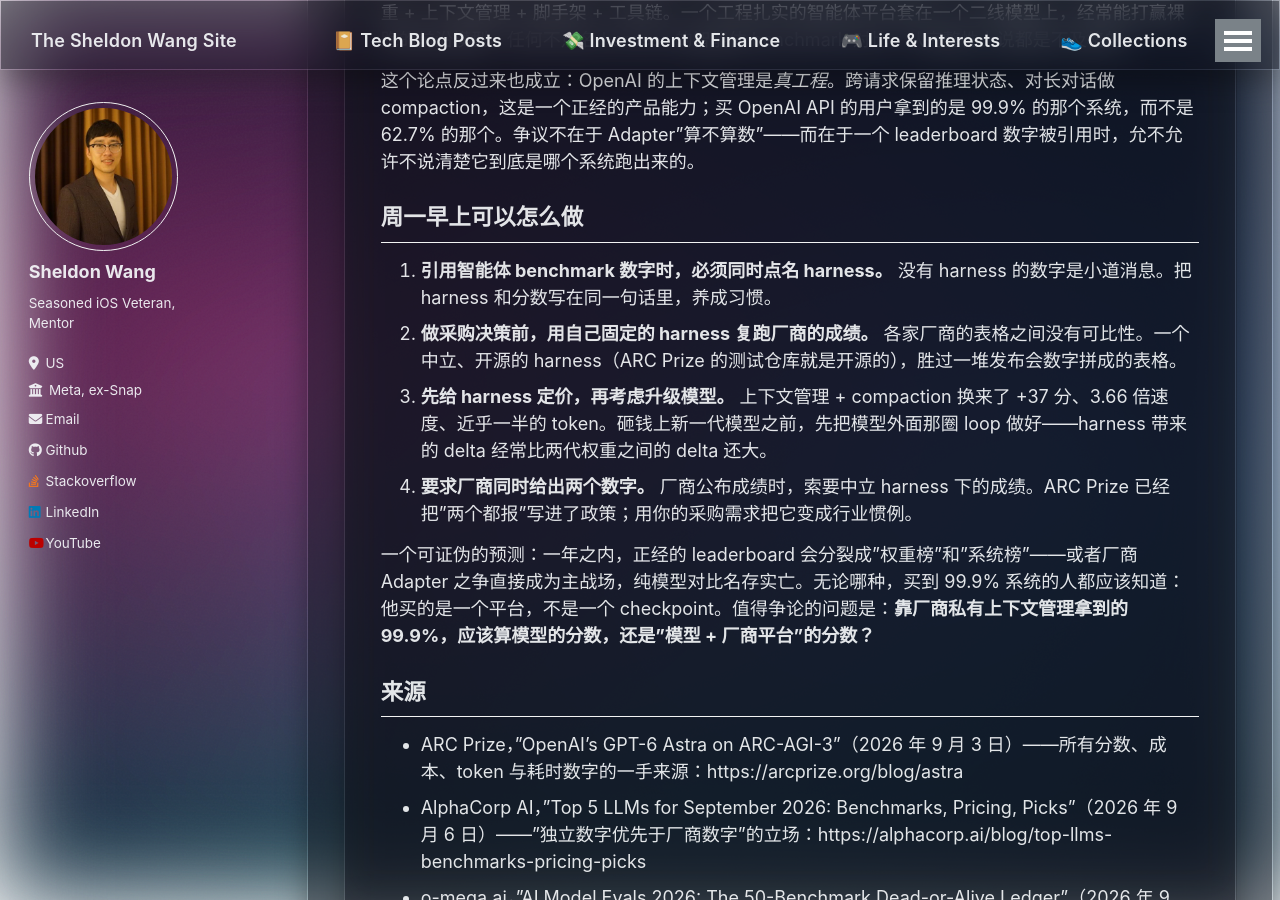
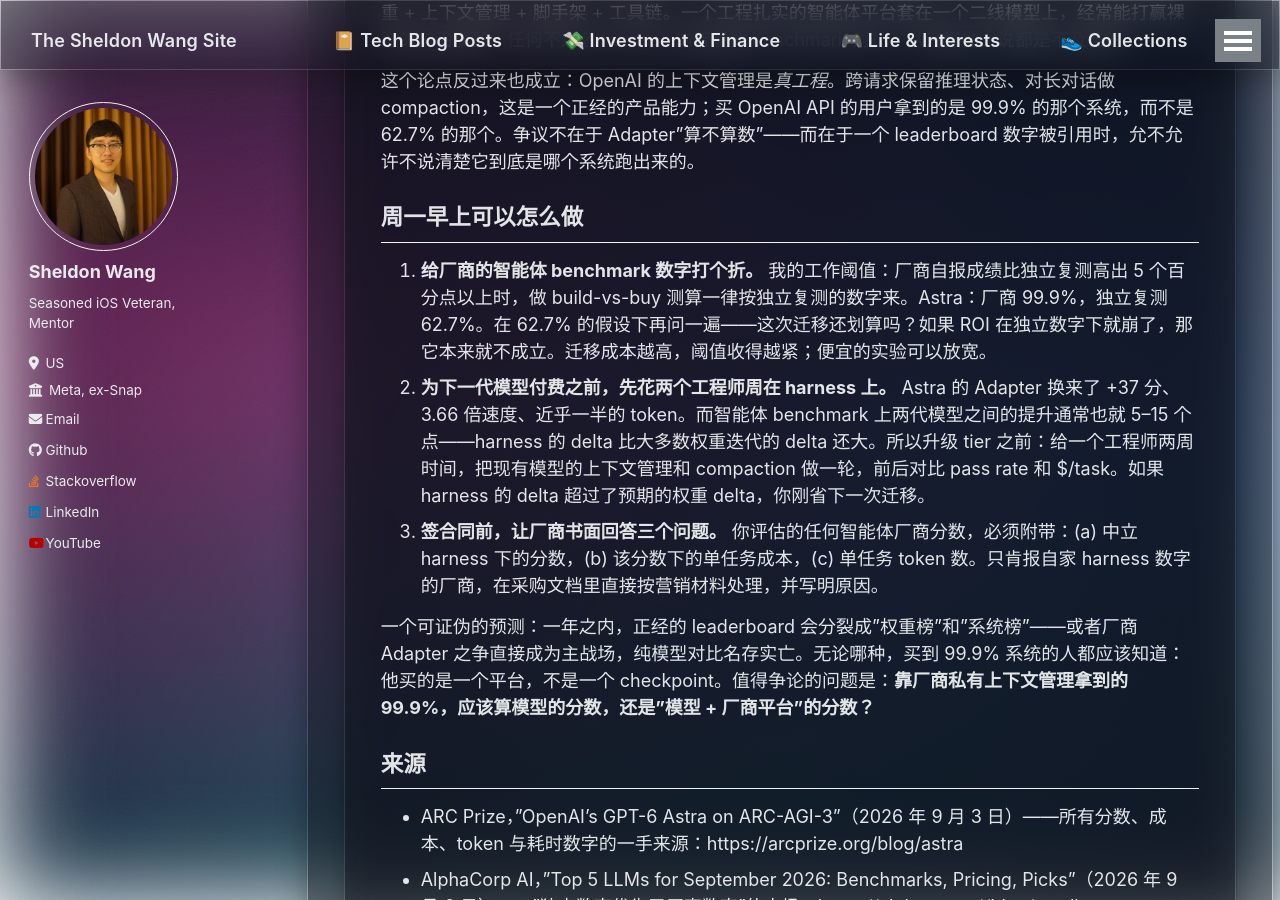
Before and after one commit to SheldonWangRJT/SheldonWangRJT.Github.io, a Jekyll site: the page built from _posts/2026-09-11-astra-arc-agi-3-harness-zh.md, in a window 1280 px wide and 900 px high, scrolled down 2464 px. Built offline with Jekyll 4.4.1, drawn with Linux system fonts in a browser that asks for light colours; comment, search, counter and statistics services are not loaded.

Commit message:
Rewrite Monday-morning takeaways: actionable thresholds (Astra harness)

```diff
--- a/_posts/2026-09-11-astra-arc-agi-3-harness-zh.md
+++ b/_posts/2026-09-11-astra-arc-agi-3-harness-zh.md
@@ -64,10 +64,9 @@ ARC Prize 在两套 harness 下都跑了 Astra，并且把两份结果都公开
 
 ## 周一早上可以怎么做
 
-1. **引用智能体 benchmark 数字时，必须同时点名 harness。** 没有 harness 的数字是小道消息。把 harness 和分数写在同一句话里，养成习惯。
-2. **做采购决策前，用自己固定的 harness 复跑厂商的成绩。** 各家厂商的表格之间没有可比性。一个中立、开源的 harness（ARC Prize 的测试仓库就是开源的），胜过一堆发布会数字拼成的表格。
-3. **先给 harness 定价，再考虑升级模型。** 上下文管理 + compaction 换来了 +37 分、3.66 倍速度、近乎一半的 token。砸钱上新一代模型之前，先把模型外面那圈 loop 做好——harness 带来的 delta 经常比两代权重之间的 delta 还大。
-4. **要求厂商同时给出两个数字。** 厂商公布成绩时，索要中立 harness 下的成绩。ARC Prize 已经把"两个都报"写进了政策；用你的采购需求把它变成行业惯例。
+1. **给厂商的智能体 benchmark 数字打个折。** 我的工作阈值：厂商自报成绩比独立复测高出 5 个百分点以上时，做 build-vs-buy 测算一律按独立复测的数字来。Astra：厂商 99.9%，独立复测 62.7%。在 62.7% 的假设下再问一遍——这次迁移还划算吗？如果 ROI 在独立数字下就崩了，那它本来就不成立。迁移成本越高，阈值收得越紧；便宜的实验可以放宽。
+2. **为下一代模型付费之前，先花两个工程师周在 harness 上。** Astra 的 Adapter 换来了 +37 分、3.66 倍速度、近乎一半的 token。而智能体 benchmark 上两代模型之间的提升通常也就 5–15 个点——harness 的 delta 比大多数权重迭代的 delta 还大。所以升级 tier 之前：给一个工程师两周时间，把现有模型的上下文管理和 compaction 做一轮，前后对比 pass rate 和 $/task。如果 harness 的 delta 超过了预期的权重 delta，你刚省下一次迁移。
+3. **签合同前，让厂商书面回答三个问题。** 你评估的任何智能体厂商分数，必须附带：(a) 中立 harness 下的分数，(b) 该分数下的单任务成本，(c) 单任务 token 数。只肯报自家 harness 数字的厂商，在采购文档里直接按营销材料处理，并写明原因。
 
 一个可证伪的预测：一年之内，正经的 leaderboard 会分裂成"权重榜"和"系统榜"——或者厂商 Adapter 之争直接成为主战场，纯模型对比名存实亡。无论哪种，买到 99.9% 系统的人都应该知道：他买的是一个平台，不是一个 checkpoint。值得争论的问题是：**靠厂商私有上下文管理拿到的 99.9%，应该算模型的分数，还是"模型 + 厂商平台"的分数？**
 
```
